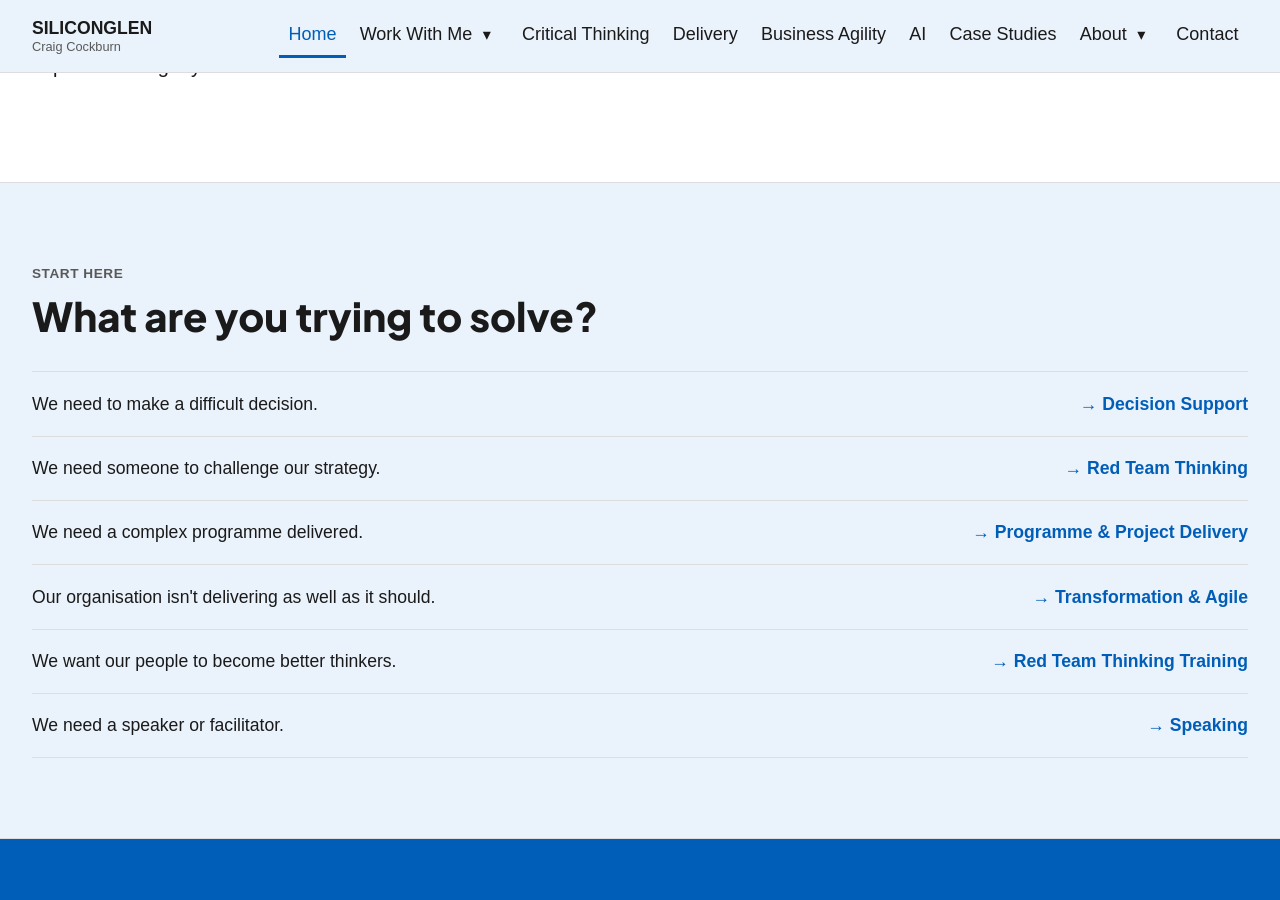
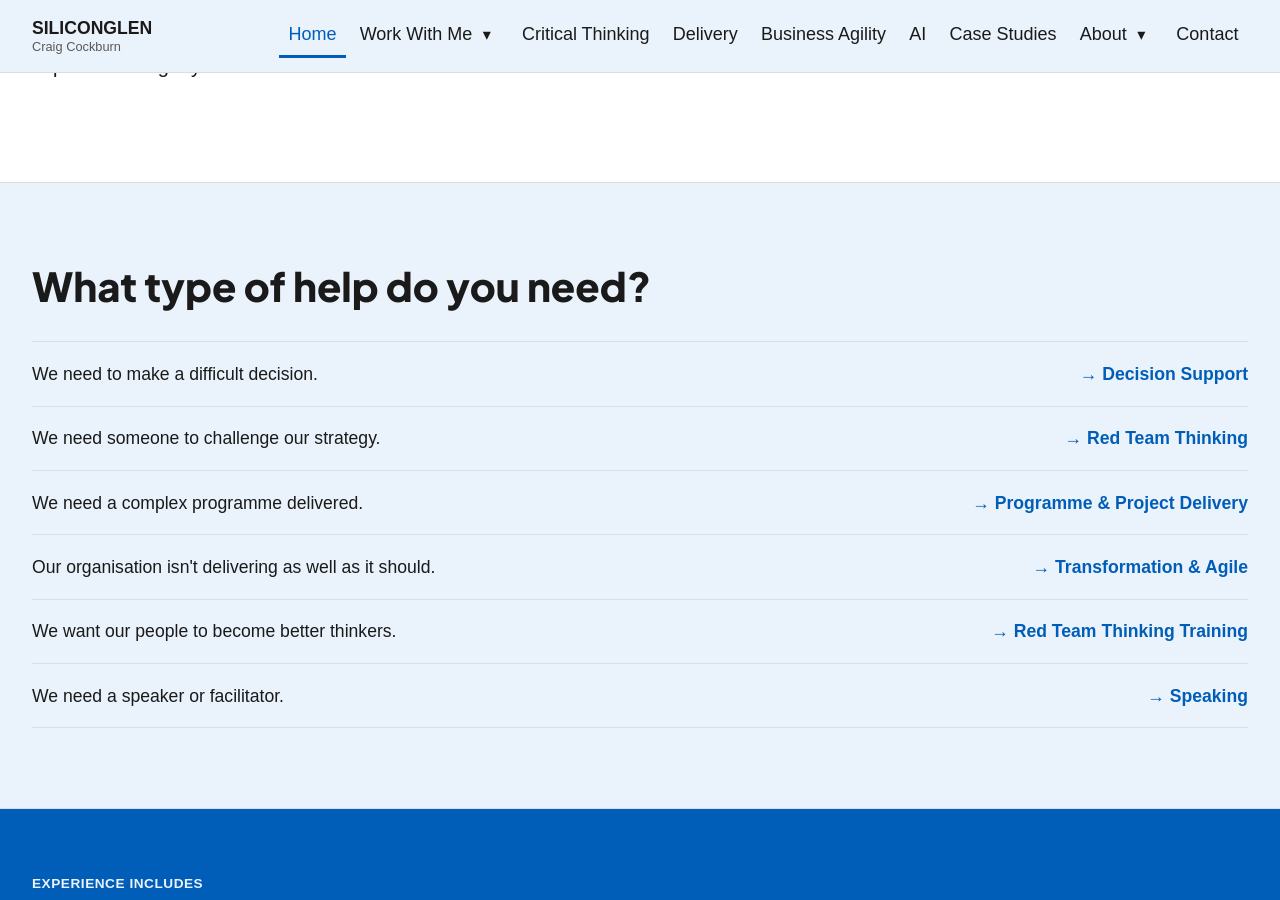
Before and after one commit to siliconglen/siliconglen-site, a Jekyll site: the page built from index.md, in a window 1280 px wide and 900 px high, scrolled down 1081 px. Built offline with Jekyll 4.4.1, drawn with Linux system fonts in a browser that asks for light colours.

Commit message:
Update homepage help section heading

```diff
--- a/index.md
+++ b/index.md
@@ -39,8 +39,7 @@ description: "Siliconglen: my work in critical thinking, delivery and Agile. Und
 
 <section class="section section--tint reveal">
   <div class="section__inner">
-    <p class="section-eyebrow">Start here</p>
-    <h2>What are you trying to solve?</h2>
+    <h2>What type of help do you need?</h2>
     <ul class="problem-list">
       <li><a href="{{ '/work-with-me/decision-support/' | relative_url }}"><span>We need to make a difficult decision.</span><span class="arrow">&rarr; Decision Support</span></a></li>
       <li><a href="{{ '/work-with-me/red-team-thinking/' | relative_url }}"><span>We need someone to challenge our strategy.</span><span class="arrow">&rarr; Red Team Thinking</span></a></li>
```
